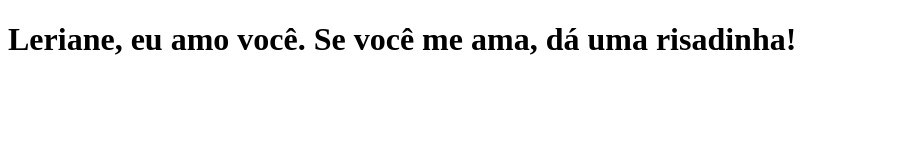
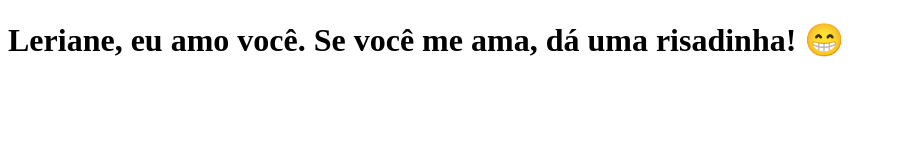
Before and after one commit to fabianocsouza/clone-tabnews, a Next.js app: page / in a window 1280 px wide. Shown: the top 160 px of the page, without its empty margins (0-897 px from the left). Built offline with nearby package versions, Linux system fonts and the light colour scheme.

Commit message:
modifica a frase

```diff
--- a/pages/index.js
+++ b/pages/index.js
@@ -1,5 +1,5 @@
 function Home() {
-    return <h1>Leriane, eu amo você. Se você  me ama, dá uma risadinha!</h1>
+    return <h1>Leriane, eu amo você. Se você  me ama, dá uma risadinha! 😁</h1>
 }
 
 export default Home;
```
